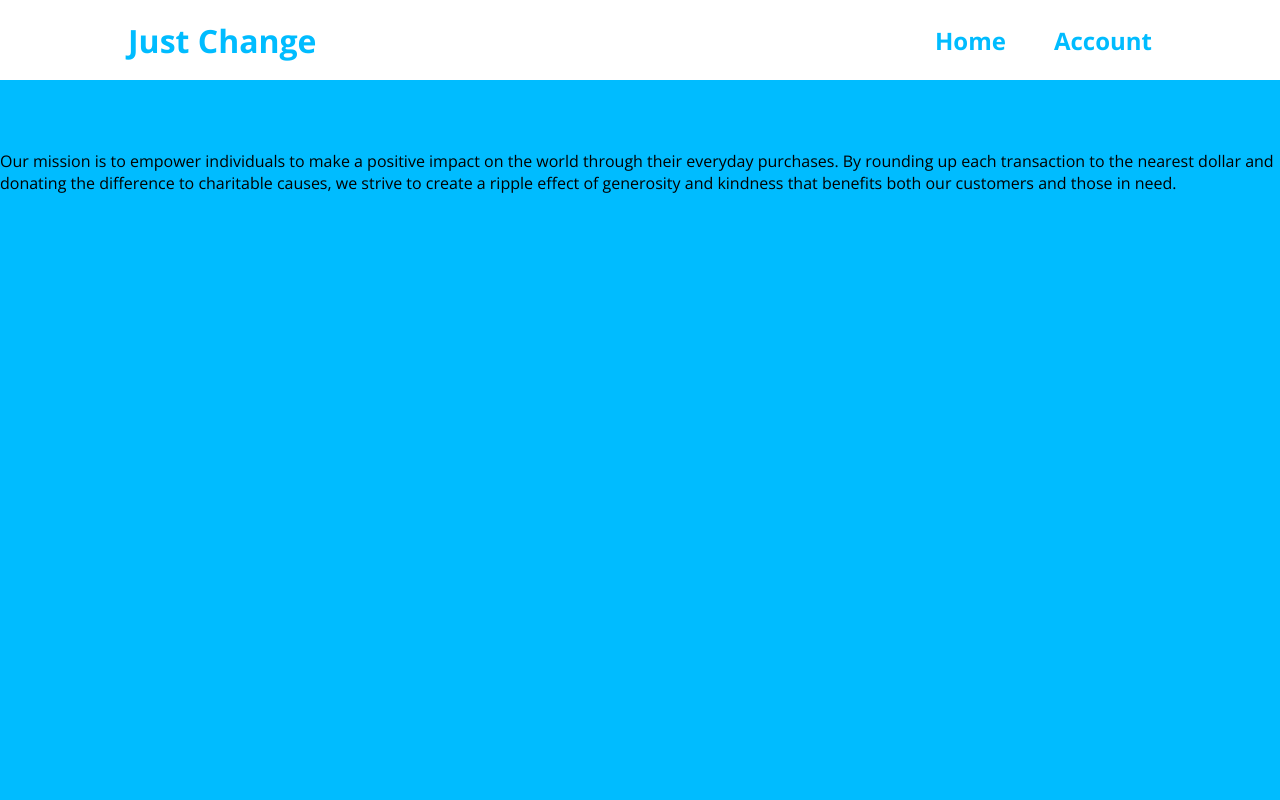
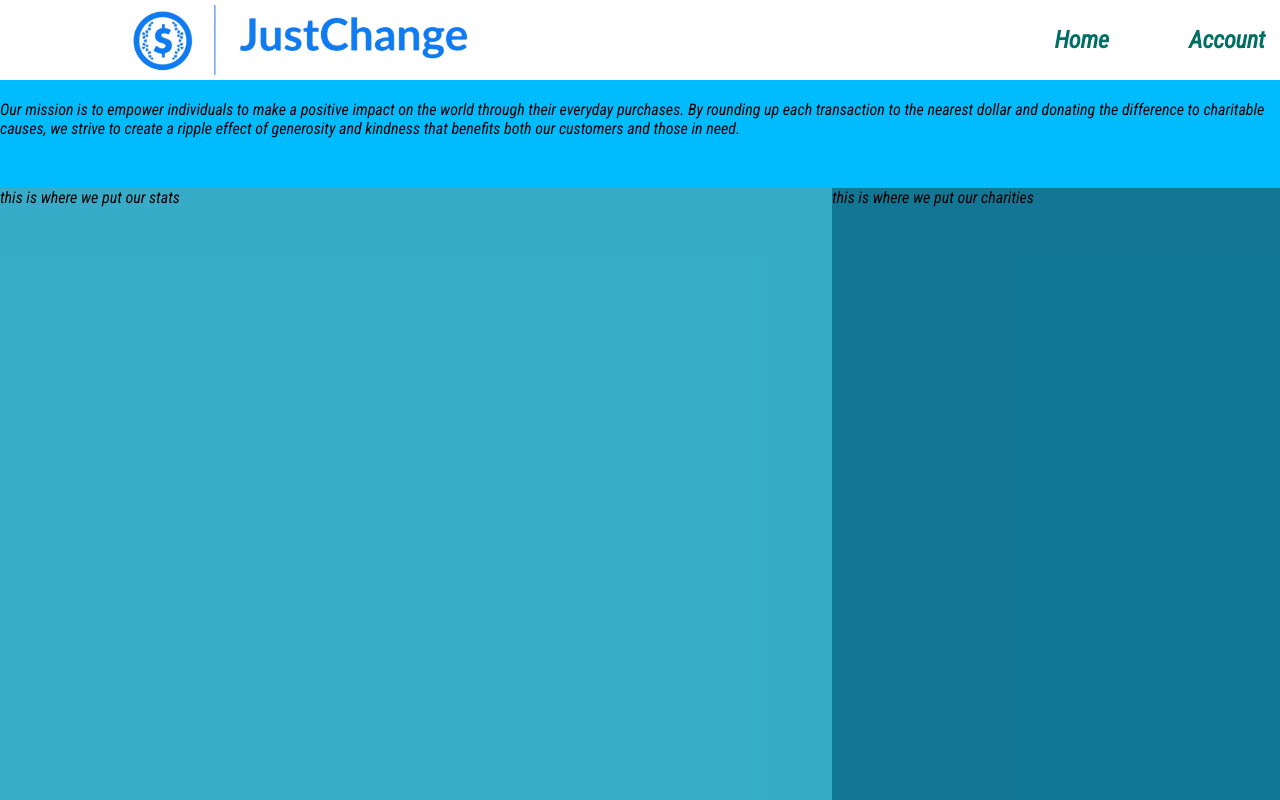
Before and after one commit to Minnehack-2023-JustChange/Just-Change-Website, a React (Create React App) app: page / in a window 1280 px wide. Shown: the top 800 px of the page. Built offline with nearby package versions, Linux system fonts and the light colour scheme.

Commit message:
Changed Home Page

```diff
--- a/public/index.html
+++ b/public/index.html
@@ -2,7 +2,7 @@
 <html lang="en">
   <head>
     <meta charset="utf-8" />
-    <link rel="icon" href="%PUBLIC_URL%/just-change.ico" />
+    <link rel="icon" href="%PUBLIC_URL%/Just_Change_icon.ico" />
     <meta name="viewport" content="width=device-width, initial-scale=1" />
     <meta name="theme-color" content="#000000" />
     <meta
--- a/src/components/layout/MainNavigation.js
+++ b/src/components/layout/MainNavigation.js
@@ -5,7 +5,7 @@ import classes from "./MainNavigation.module.css";
 function MainNavigation() {
   return (
     <header className={classes.header}>
-      <div className={classes.logo}>Just Change</div>
+      <img src="JustChange_logo.png" alt="" height="70px"/>
       <nav>
         <ul>
           <li >
--- a/src/components/layout/MainNavigation.module.css
+++ b/src/components/layout/MainNavigation.module.css
@@ -6,20 +6,20 @@
   height: 5rem;
   display: flex;
   align-items: center;
-  justify-content: space-between;
+  gap:500px;
   background-color: #ffffff;
   padding: 0 10%;
 }
 
 .logo {
   font-size: 2rem;
-  color: #00BCFF;
+  color: #006f64;
   font-weight: bold;
 }
 
 .tabHeader{
   font-size: 1.5rem;
-  color: #00BCFF;
+  color: #006f64;
   font-weight: bold;
 }
 .header ul {
@@ -31,7 +31,7 @@
 }
 
 .header li {
-  margin-left: 3rem;
+  margin-left: 5rem;
 }
 
 .header a {
--- a/src/index.css
+++ b/src/index.css
@@ -1,14 +1,16 @@
-@import url("https://fonts.googleapis.com/css2?family=Open+Sans:wght@400;700&display=swap");
+
+@import url('https://fonts.googleapis.com/css2?family=Montserrat:wght@400;700&family=Roboto+Condensed:ital@1&family=Roboto:wght@400;500;700&display=swap');
+
 
 * {
   box-sizing: border-box;
 }
 
 body {
-  font-family: "Open Sans", sans-serif;
+  font-family: 'Roboto Condensed', sans-serif;
   margin: 0;
   background-color: #00BCFF;
-  margin-top: 150px;
+  margin-top: 100px;
   margin-bottom: 200px;
 }
 
--- a/src/pages/home-page/home.js
+++ b/src/pages/home-page/home.js
@@ -1,6 +1,12 @@
+import classes from "./home.module.css"
 function HomePage() {
     return (
-      <div>Our mission is to empower individuals to make a positive impact on the world through their everyday purchases. By rounding up each transaction to the nearest dollar and donating the difference to charitable causes, we strive to create a ripple effect of generosity and kindness that benefits both our customers and those in need.</div>
+      <div>
+        <div className={classes.mission}>Our mission is to empower individuals to make a positive impact on the world through their everyday purchases. By rounding up each transaction to the nearest dollar and donating the difference to charitable causes, we strive to create a ripple effect of generosity and kindness that benefits both our customers and those in need.</div>
+        <div className={classes.partitions}>
+          <span className={classes.partition_stats}>this is where we put our stats</span><span className={classes.partition_charities}>this is where we put our charities</span>
+        </div>
+      </div>
     );
 }
 
--- /dev/null
+++ b/src/pages/home-page/home.module.css
@@ -0,0 +1,22 @@
+.mission{
+    margin-bottom: 50px;
+}
+
+.partitions{
+    height: 1000px;
+}
+
+.partition_stats{
+    display:inline-block;
+    background-color: #699f9684;
+    width: 65%;
+    height: 100%;
+
+}
+.partition_charities{
+    display: inline-block;
+    background-color: #21383585;
+    width: 35%;
+    height: 100%
+
+}
```
Also changed, not shown: public/JustChange_logo.png (added), 1 other file (tests, documents, lock files or other folders).
